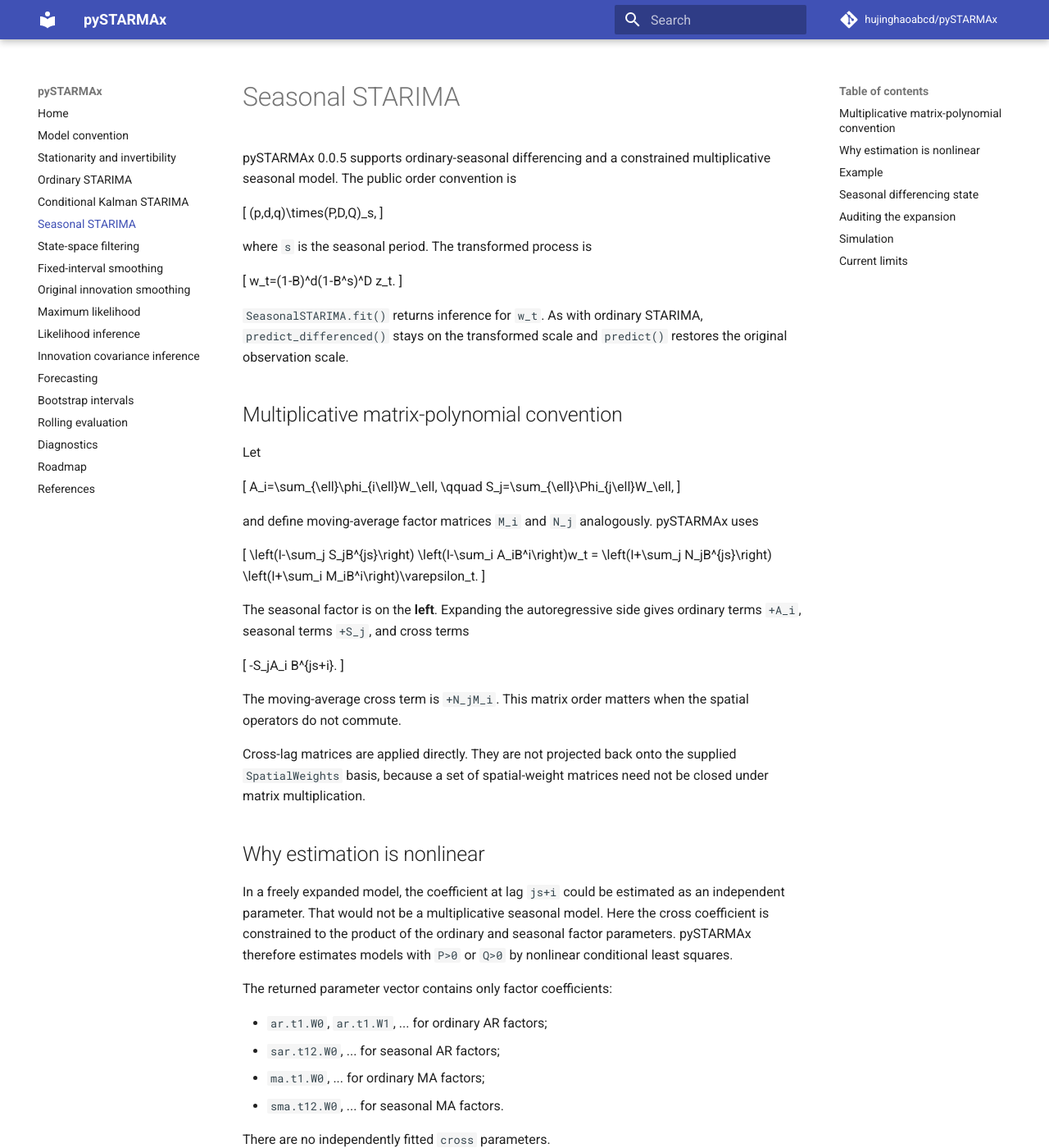
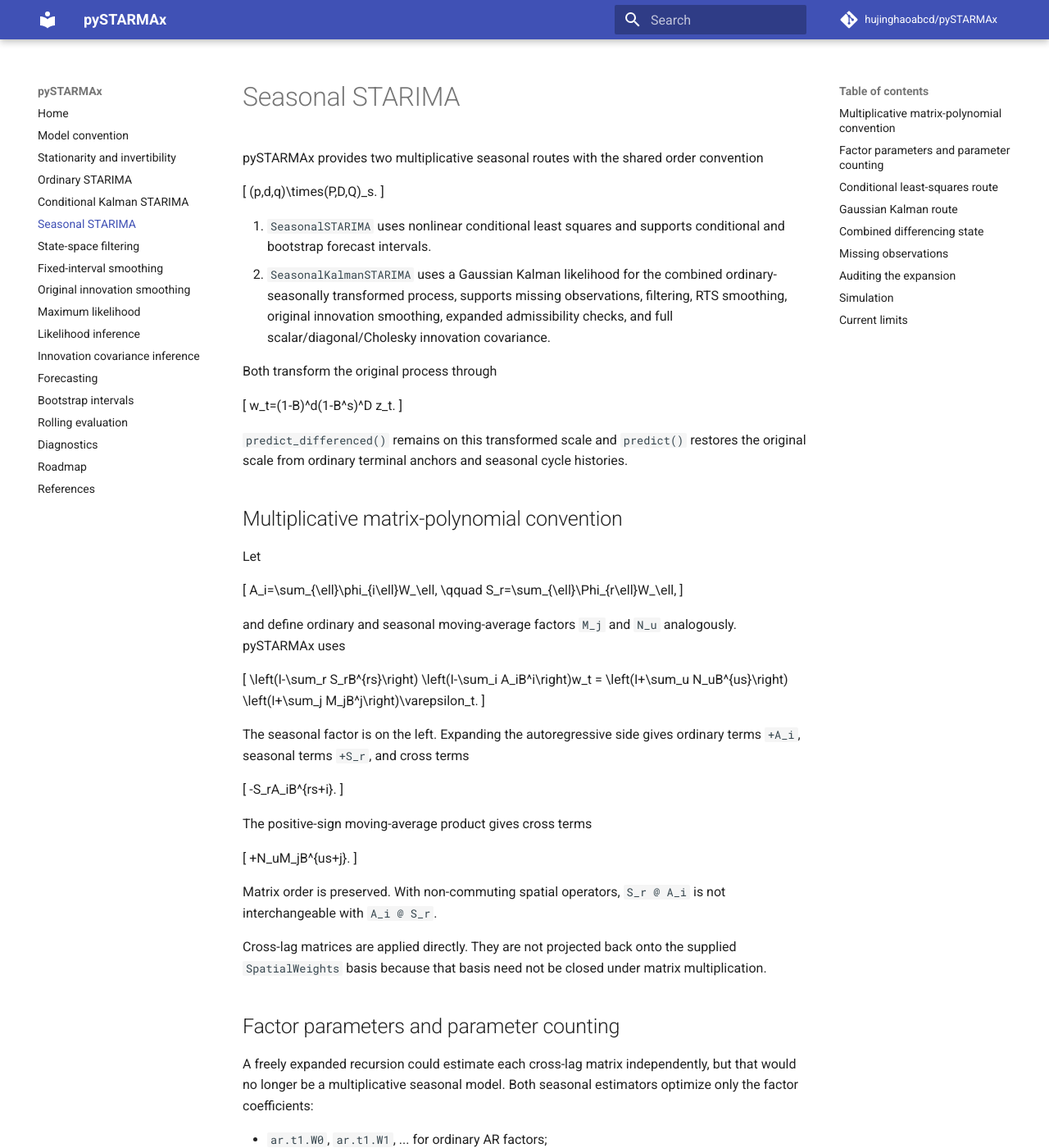
Before and after one commit to hujinghaoabcd/pySTARMAx, an MkDocs documentation site: the page built from docs/seasonal.md, in a window 1280 px wide and 1400 px high. Shown: the whole window at 82% size. Built offline with MkDocs 1.6.1 and Material for MkDocs 9.7.7, drawn with Linux system fonts in a browser that asks for light colours; comment, search, counter and statistics services are not loaded; some of the changed text lies outside the part shown.

Commit message:
Distinguish conditional and Kalman seasonal STARIMA routes

````diff
--- a/docs/seasonal.md
+++ b/docs/seasonal.md
@@ -1,21 +1,29 @@
 # Seasonal STARIMA
 
-pySTARMAx 0.0.5 supports ordinary-seasonal differencing and a constrained
-multiplicative seasonal model. The public order convention is
+pySTARMAx provides two multiplicative seasonal routes with the shared order
+convention
 
 \[
-(p,d,q)\times(P,D,Q)_s,
+(p,d,q)\times(P,D,Q)_s.
 \]
 
-where `s` is the seasonal period. The transformed process is
+1. `SeasonalSTARIMA` uses nonlinear conditional least squares and supports
+   conditional and bootstrap forecast intervals.
+2. `SeasonalKalmanSTARIMA` uses a Gaussian Kalman likelihood for the combined
+   ordinary-seasonally transformed process, supports missing observations,
+   filtering, RTS smoothing, original innovation smoothing, expanded
+   admissibility checks, and full scalar/diagonal/Cholesky innovation
+   covariance.
+
+Both transform the original process through
 
 \[
 w_t=(1-B)^d(1-B^s)^D z_t.
 \]
 
-`SeasonalSTARIMA.fit()` returns inference for `w_t`. As with ordinary STARIMA,
-`predict_differenced()` stays on the transformed scale and `predict()` restores
-the original observation scale.
+`predict_differenced()` remains on this transformed scale and `predict()`
+restores the original scale from ordinary terminal anchors and seasonal cycle
+histories.
 
 ## Multiplicative matrix-polynomial convention
 
@@ -24,57 +32,66 @@
 \[
 A_i=\sum_{\ell}\phi_{i\ell}W_\ell,
 \qquad
-S_j=\sum_{\ell}\Phi_{j\ell}W_\ell,
+S_r=\sum_{\ell}\Phi_{r\ell}W_\ell,
 \]
 
-and define moving-average factor matrices `M_i` and `N_j` analogously. pySTARMAx
-uses
+and define ordinary and seasonal moving-average factors `M_j` and `N_u`
+analogously. pySTARMAx uses
 
 \[
-\left(I-\sum_j S_jB^{js}\right)
+\left(I-\sum_r S_rB^{rs}\right)
 \left(I-\sum_i A_iB^i\right)w_t
 =
-\left(I+\sum_j N_jB^{js}\right)
-\left(I+\sum_i M_iB^i\right)\varepsilon_t.
+\left(I+\sum_u N_uB^{us}\right)
+\left(I+\sum_j M_jB^j\right)\varepsilon_t.
 \]
 
-The seasonal factor is on the **left**. Expanding the autoregressive side gives
-ordinary terms `+A_i`, seasonal terms `+S_j`, and cross terms
+The seasonal factor is on the left. Expanding the autoregressive side gives
+ordinary terms `+A_i`, seasonal terms `+S_r`, and cross terms
 
 \[
--S_jA_i B^{js+i}.
+-S_rA_iB^{rs+i}.
 \]
 
-The moving-average cross term is `+N_jM_i`. This matrix order matters when the
-spatial operators do not commute.
+The positive-sign moving-average product gives cross terms
+
+\[
++N_uM_jB^{us+j}.
+\]
+
+Matrix order is preserved. With non-commuting spatial operators, `S_r @ A_i`
+is not interchangeable with `A_i @ S_r`.
 
 Cross-lag matrices are applied directly. They are not projected back onto the
-supplied `SpatialWeights` basis, because a set of spatial-weight matrices need
-not be closed under matrix multiplication.
+supplied `SpatialWeights` basis because that basis need not be closed under
+matrix multiplication.
 
-## Why estimation is nonlinear
+## Factor parameters and parameter counting
 
-In a freely expanded model, the coefficient at lag `js+i` could be estimated as
-an independent parameter. That would not be a multiplicative seasonal model.
-Here the cross coefficient is constrained to the product of the ordinary and
-seasonal factor parameters. pySTARMAx therefore estimates models with `P>0` or
-`Q>0` by nonlinear conditional least squares.
-
-The returned parameter vector contains only factor coefficients:
+A freely expanded recursion could estimate each cross-lag matrix independently,
+but that would no longer be a multiplicative seasonal model. Both seasonal
+estimators optimize only the factor coefficients:
 
 - `ar.t1.W0`, `ar.t1.W1`, ... for ordinary AR factors;
-- `sar.t12.W0`, ... for seasonal AR factors;
+- `sar.t24.W0`, ... for seasonal AR factors;
 - `ma.t1.W0`, ... for ordinary MA factors;
-- `sma.t12.W0`, ... for seasonal MA factors.
+- `sma.t24.W0`, ... for seasonal MA factors.
 
-There are no independently fitted `cross` parameters.
+For `K` spatial weights, the dynamic factor count is
 
-## Example
+\[
+\mathbf 1_c+K(p+P+q+Q).
+\]
+
+Induced cross-lag matrices are deterministic functions of these factors and are
+not counted as independent parameters in AIC or BIC.
+
+## Conditional least-squares route
 
 ```python
 from pystarmax import SeasonalSTARIMA
 
-model = SeasonalSTARIMA(
+conditional = SeasonalSTARIMA(
     ar_order=1,
     integration_order=1,
     ma_order=1,
@@ -84,40 +101,109 @@
     seasonal_period=24,
     include_intercept=False,
 )
-result = model.fit(observations, weights)
+conditional_result = conditional.fit(observations, weights)
 
-print(result.summary())          # highest-difference scale
-print(model.predict_differenced(steps=24))
-print(model.predict(steps=24))   # original scale
-print(model.fitted_original())       # aligned one-step fits
-print(model.predict_interval(steps=24, random_state=42))
+print(conditional_result.summary())
+print(conditional.predict_differenced(steps=24))
+print(conditional.predict(steps=24))
+print(conditional.fitted_original())
+print(conditional.predict_interval(steps=24, random_state=42))
 ```
 
-When `P=Q=0`, estimation delegates to the existing linear STARMA core after
-ordinary-seasonal differencing. With `D=0` as well, this route is numerically
-compatible with ordinary `STARIMA(p,d,q)`.
+This route estimates factor parameters by nonlinear conditional least squares
+with zero pre-sample innovations. It also supports residual and parametric
+bootstrap intervals through the package bootstrap API.
 
-## Seasonal differencing state
+## Gaussian Kalman route
+
+```python
+from pystarmax import SeasonalKalmanSTARIMA
+
+kalman = SeasonalKalmanSTARIMA(
+    ar_order=1,
+    integration_order=1,
+    ma_order=1,
+    seasonal_ar_order=1,
+    seasonal_integration_order=1,
+    seasonal_ma_order=1,
+    seasonal_period=24,
+    covariance_type="full",
+    include_intercept=False,
+    enforce_stationarity=True,
+    enforce_invertibility=True,
+)
+kalman_result = kalman.fit(incomplete_observations, weights)
+
+print(kalman_result.summary())
+print(kalman.admissibility().summary())
+print(kalman.predict_differenced(steps=24))
+print(kalman.predict(steps=24))
+print(kalman.smooth().smoothed_observations)
+```
+
+`SeasonalKalmanSTARIMA` constructs arbitrary-lag companion matrices from the
+complete multiplicative expansion. Gaps between lags are represented by zero
+matrix blocks. Stationarity and invertibility are checked on the complete
+expanded AR recursion and the inverse of the complete positive-sign MA
+recursion.
+
+The likelihood is conditional on the history removed by ordinary and seasonal
+differencing:
+
+\[
+\ell_c(\vartheta;z_{1:T})
+=
+\ell\left(
+\vartheta;(1-B)^d(1-B^s)^D z_{d+Ds+1:T}
+\mid\mathcal H_{d+Ds}
+\right).
+\]
+
+It is not an exact diffuse integrated seasonal level-state likelihood.
+
+See [Multiplicative seasonal Kalman STARIMA](seasonal_maximum_likelihood.md) for
+state-space construction, covariance options, constraints, missing-data rules,
+and result fields.
+
+## Combined differencing state
 
 `seasonal_difference()` stores the final complete seasonal cycle at each lower
 seasonal-difference level. For one seasonal difference,
 
 \[
-z_t = \Delta_s z_t + z_{t-s}.
+z_t=\Delta_s z_t+z_{t-s}.
 \]
 
-Forecast inversion therefore uses a private rolling history of the last `s`
-values. Higher seasonal orders apply the same recursion from the highest level
-to the original level.
+Forecast inversion uses a rolling queue containing the final `s` values. Higher
+seasonal orders apply the same recursion from the highest seasonal-difference
+level downward.
 
 `combined_difference()` applies ordinary differencing first and seasonal
-differencing second. Its immutable `CombinedDifferencingState` reverses those
-operations in the opposite order.
+differencing second. `CombinedDifferencingState.inverse_forecast()` reverses
+those operations in the opposite order: seasonal histories are restored first,
+then ordinary terminal levels.
+
+The Kalman estimator follows the same convention. Original-scale forecasting is
+refused when any required ordinary anchor or seasonal history contains a missing
+value, while transformed-scale forecasting remains available.
+
+## Missing observations
+
+Neither route imputes level observations before differencing. In the Kalman
+route, `NaN` values propagate through the complete ordinary-seasonal stencil and
+are then handled by the transformed measurement update:
+
+- finite locations participate in the update;
+- missing locations are omitted;
+- a fully missing transformed row performs prediction only;
+- only finite transformed cells contribute to the likelihood.
+
+The Kalman result reports original and transformed missing-cell counts.
 
 ## Auditing the expansion
 
-`expand_multiplicative_operators()` exposes the actual lag matrices generated by
-factor coefficients:
+`expand_multiplicative_operators()` exposes the actual factor-induced lag
+matrices:
 
 ```python
 from pystarmax import expand_multiplicative_operators
@@ -133,22 +219,31 @@
     print(term.lag, term.label, term.matrix)
 ```
 
-This is especially useful with non-symmetric or non-commuting spatial weights.
+The Kalman result additionally stores aggregated `ar_lags`, `ar_matrices`,
+`ma_lags`, and `ma_matrices` after terms at equal temporal lags are combined.
 
 ## Simulation
 
 `simulate_seasonal_starma()` generates the stationary transformed process.
 `simulate_seasonal_starima()` then applies ordinary and seasonal integration,
-using zero initial histories by default or a supplied `CombinedDifferencingState`.
+using zero initial histories by default or a supplied
+`CombinedDifferencingState`.
 
 ## Current limits
 
-- nonlinear estimation is conditional and uses zero pre-sample innovations;
-- stationarity and invertibility constraints are not yet imposed during fitting;
-- standard errors use the local nonlinear least-squares Jacobian;
-- likelihood, AIC, and BIC use the same scalar-innovation approximation as the
-  existing conditional estimator;
-- the stored result, fitted values, and residuals remain on the transformed scale;
-- `fitted_original()` is a separate aligned one-step reconstruction;
-- forecast intervals condition on fitted factor parameters;
-- exact state-space likelihood is not yet implemented.
+Conditional route:
+
+- nonlinear estimation uses zero pre-sample innovations;
+- likelihood, AIC, and BIC use the conditional scalar-innovation approximation;
+- local Jacobian standard errors do not include all nonlinear uncertainty;
+- intervals condition on fitted factors unless bootstrap refitting is used.
+
+Kalman route:
+
+- likelihood is conditional on the differencing history, not exact diffuse;
+- observed-information Hessian and natural covariance inference are not yet
+  exposed for seasonal factor parameters;
+- original-scale forecast intervals are unavailable;
+- original-scale filtered and smoothed level-state distributions are not
+  returned;
+- dense companion states can grow rapidly with seasonal period and order.
````
